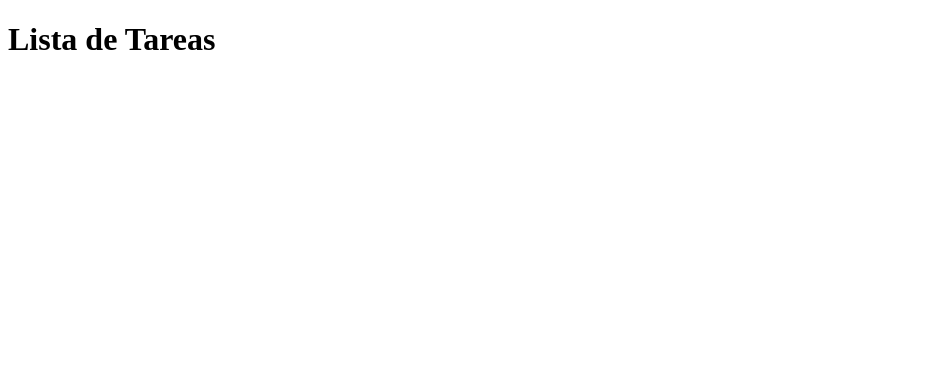
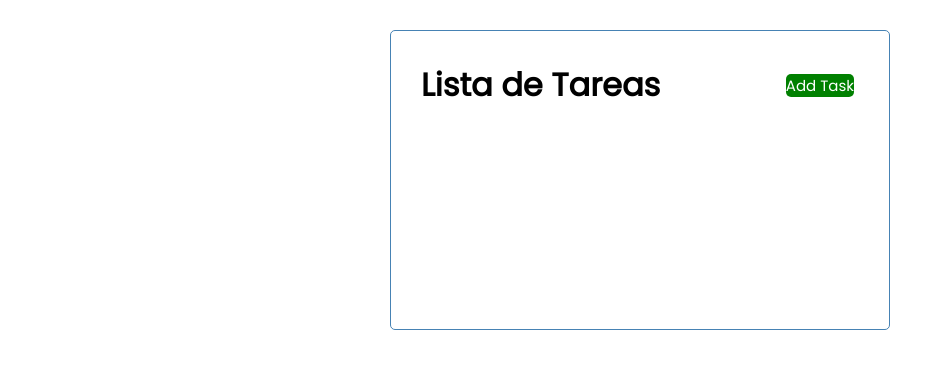
Before and after one commit to Freston2021/Task-List-Angular, an Angular app: page / in a window 1280 px wide. Shown: the top 368 px of the page, without its empty margins (0-945 px from the left). Built offline with nearby package versions, Linux system fonts and the light colour scheme.

Commit message:
add botón en header

```diff
--- a/src/app/app.module.ts
+++ b/src/app/app.module.ts
@@ -3,11 +3,13 @@ import { BrowserModule } from '@angular/platform-browser';
 
 import { AppComponent } from './app.component';
 import { HeaderComponent } from './components/header/header.component';
+import { ButtonComponent } from './components/button/button.component';
 
 @NgModule({
   declarations: [
     AppComponent,
-    HeaderComponent
+    HeaderComponent,
+    ButtonComponent
   ],
   imports: [
     BrowserModule
--- /dev/null
+++ b/src/app/components/button/button.component.html
@@ -0,0 +1 @@
+<button class="btn" [ngStyle]="{'background-color': color}" (click)="onClick()">{{text}}</button>
--- /dev/null
+++ b/src/app/components/button/button.component.ts
@@ -0,0 +1,21 @@
+import { Component, OnInit, Input, Output, EventEmitter } from '@angular/core';
+
+@Component({
+  selector: 'app-button',
+  templateUrl: './button.component.html',
+  styleUrls: ['./button.component.css']
+})
+export class ButtonComponent implements OnInit {
+  @Input() text: string = "";
+  @Input() color: string = "";
+  @Output() btnClick = new EventEmitter()
+
+  constructor() { }
+
+  ngOnInit(): void {
+  }
+
+  onClick() {
+    this.btnClick.emit();
+  }
+}
--- a/src/app/components/header/header.component.html
+++ b/src/app/components/header/header.component.html
@@ -1 +1,4 @@
+<header>
 <h1>{{title}}</h1>
+<app-button color="green" text="Add Task" (btnClick)="toggleAddTask"></app-button>
+</header>
--- a/src/app/components/header/header.component.ts
+++ b/src/app/components/header/header.component.ts
@@ -11,4 +11,8 @@ export class HeaderComponent implements OnInit {
   constructor() {}
 
   ngOnInit(): void {}
+
+  toggleAddTask(){
+    console.log("toggleAddTask");
+  }
 }
--- a/src/styles.css
+++ b/src/styles.css
@@ -1 +1,47 @@
-/* You can add global styles to this file, and also import other style files */
+@import url("https://fonts.googleapis.com/css2?family=Poppins:wght@300;400&display=swap");
+* {
+    box-sizing: border-box;
+    margin: 0;
+    padding: 0;
+}
+
+body {
+    font-family: "Poppins", sans-serif;
+}
+
+.container {
+    max-width: 500px;
+    margin: 30px auto;
+    overflow: auto;
+    min-height: 300px;
+    border: 1px solid steelblue;
+    padding: 30px;
+    border-radius: 5px;
+}
+
+.btn {
+    display: inline-block;
+    background: #000;
+    color: #fff;
+    border: none;
+    padding: 10px 20 px;
+    margin: 5px;
+    border-radius: 5px;
+    cursor: pointer;
+    text-decoration: none;
+    font-size: 15px;
+    font-family: inherit;
+}
+
+.btn:focus {
+    outline: none;
+}
+
+.btn:active {
+    transform: scale(0.98);
+}
+
+.btn-block {
+    display: block;
+    width: 100%;
+}
```
Also changed, not shown: src/app/components/button/button.component.css (added), 1 other file (tests, documents, lock files or other folders).
